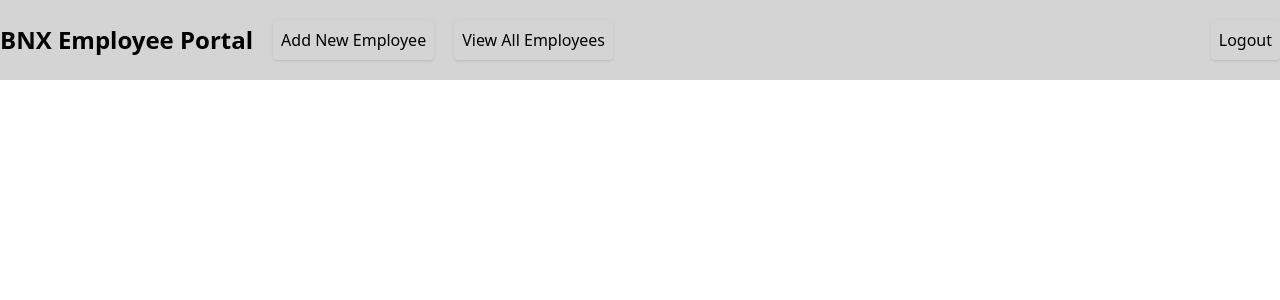
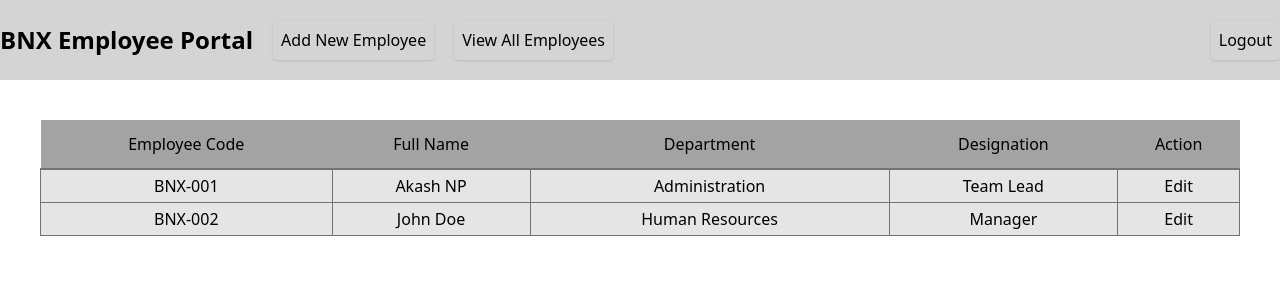
Before and after one commit to 9akashnp8/ng-bnx-employee-portal, an Angular app: page / in a window 1280 px wide. Shown: the top 300 px of the page. Built offline with nearby package versions, Linux system fonts and the light colour scheme.

Commit message:
Create Reusable Employee Table Component, Mock Data & Interface
- The mock data allows simulating the API response
- The component will allow looping through the objects in the response

```diff
--- /dev/null
+++ b/src/app/Employee.ts
@@ -0,0 +1,10 @@
+export interface Employee {
+    employee_code: string;
+    first_name: string;
+    last_name: string;
+    email: string;
+    phone?: string;
+    department: string;
+    designation: string;
+    is_active: boolean;
+}
--- a/src/app/app.component.html
+++ b/src/app/app.component.html
@@ -1,4 +1,4 @@
 <div>
   <app-header>-</app-header>
-
+  <app-employees-table></app-employees-table>
 </div>
--- a/src/app/app.module.ts
+++ b/src/app/app.module.ts
@@ -4,12 +4,14 @@ import { BrowserModule } from '@angular/platform-browser';
 import { AppComponent } from './app.component';
 import { HeaderComponent } from './components/header/header.component';
 import { ButtonComponent } from './components/button/button.component';
+import { EmployeesTableComponent } from './components/employees-table/employees-table.component';
 
 @NgModule({
   declarations: [
     AppComponent,
     HeaderComponent,
-    ButtonComponent
+    ButtonComponent,
+    EmployeesTableComponent
   ],
   imports: [
     BrowserModule
--- /dev/null
+++ b/src/app/components/employees-table/employees-table.component.html
@@ -0,0 +1,24 @@
+<div class="mx-10 mt-10">
+    <table class="w-full text-center">
+        <thead>
+            <tr class="bg-neutral-400 text-black dark:bg-neutral-800 dark:text-white border-b-2 border-neutral-500">
+                <th class="py-3 font-medium">Employee Code</th>
+                <th class="py-3 font-medium">Full Name</th>
+                <th class="py-3 font-medium">Department</th>
+                <th class="py-3 font-medium">Designation</th>
+                <th class="py-3 font-medium">Action</th>
+            </tr>
+        </thead>
+        <tbody *ngFor="let employee of employees">
+            <tr class="bg-neutral-200 text-black dark:bg-neutral-300">
+                <td class="border border-neutral-500 p-1">{{employee.employee_code}}</td>
+                <td class="border border-neutral-500 p-1">{{employee.first_name}} {{employee.last_name}}</td>
+                <td class="border border-neutral-500 p-1">{{employee.department}}</td>
+                <td class="border border-neutral-500 p-1">{{employee.designation}}</td>
+                <td class="border border-neutral-500 p-1">
+                    <a>Edit</a>
+                </td>
+            </tr>
+        </tbody>
+    </table>
+</div>
--- /dev/null
+++ b/src/app/components/employees-table/employees-table.component.ts
@@ -0,0 +1,18 @@
+import { Component, OnInit } from '@angular/core';
+import { EMPLOYEES } from 'src/app/mock-employees';
+import { Employee } from 'src/app/Employee';
+
+@Component({
+  selector: 'app-employees-table',
+  templateUrl: './employees-table.component.html',
+  styleUrls: ['./employees-table.component.css']
+})
+export class EmployeesTableComponent implements OnInit {
+  employees: Employee[] = EMPLOYEES;
+
+  constructor() { }
+
+  ngOnInit(): void {
+  }
+
+}
--- /dev/null
+++ b/src/app/mock-employees.ts
@@ -0,0 +1,24 @@
+import { Employee } from "./Employee";
+
+export const EMPLOYEES: Employee[] = [
+    {
+        employee_code: 'BNX-001',
+        first_name: 'Akash',
+        last_name: 'NP',
+        email: 'akash@gmail.com',
+        phone: '8075680338',
+        department: 'Administration',
+        designation: 'Team Lead',
+        is_active: true
+    },
+    {
+        employee_code: 'BNX-002',
+        first_name: 'John',
+        last_name: 'Doe',
+        email: 'john@gmail.com',
+        phone: '9071680338',
+        department: 'Human Resources',
+        designation: 'Manager',
+        is_active: true
+    }
+]
```
Also changed, not shown: src/app/components/employees-table/employees-table.component.css (added), 1 other file (tests, documents, lock files or other folders).
